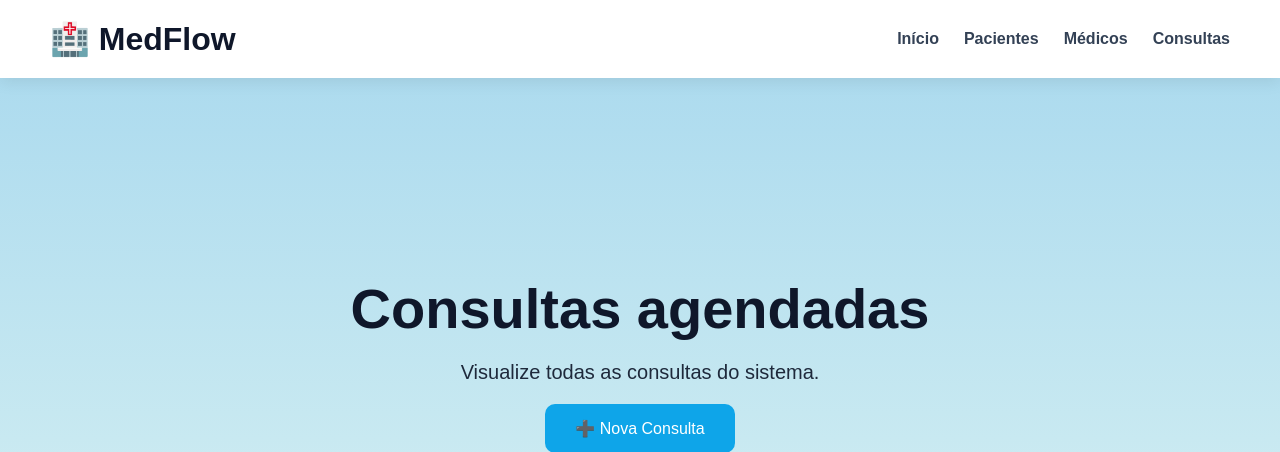
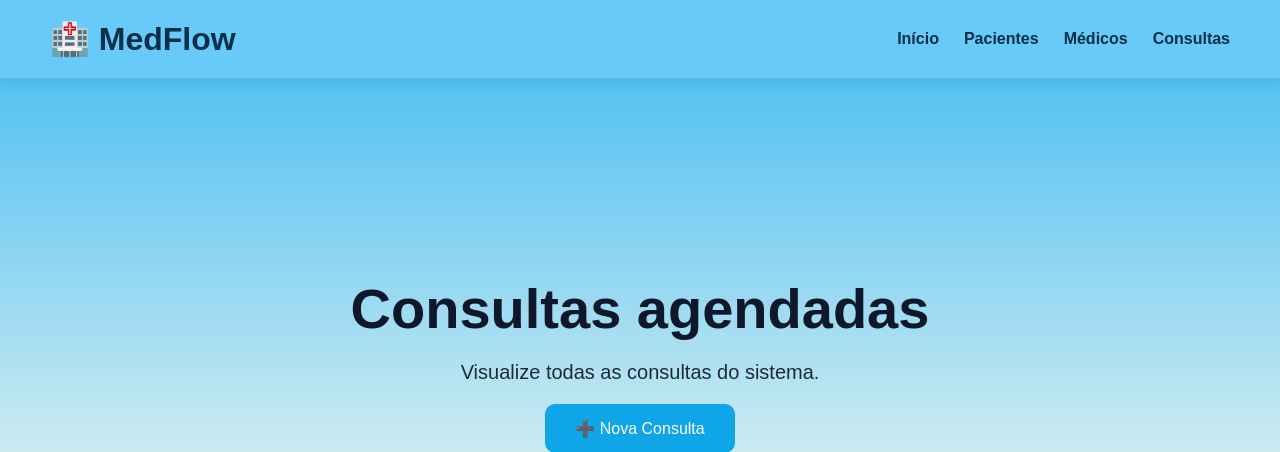
Before and after one commit to SamuelBerto/MedFlow, a Flask app: page /consultas in a window 1280 px wide. Shown: the top 452 px of the page. Run offline with Flask 3, Linux system fonts and the light colour scheme; data comes from the database, SQL or seed files in the repository.

Commit message:
feat: aprimora novo visual ao dashboard do Medflow

```diff
--- a/static/css/style.css
+++ b/static/css/style.css
@@ -9,7 +9,7 @@ body {
 
     background: linear-gradient(
         180deg,
-        #a7d8ee 0%,
+        #3bb9f3 0%,
         #c8e9f1 50%,
         #ffffff 100%
     );
@@ -19,7 +19,7 @@ body {
 
 /* NAVBAR */
 .navbar {
-    background: white;
+    background: #67caf8;
 
     display: flex;
     justify-content: space-between;
@@ -37,7 +37,8 @@ body {
 .logo {
     font-size: 32px;
     font-weight: 700;
-    color: #0f172a;
+    color: #082f49;
+
 }
 
 .menu {
@@ -46,7 +47,7 @@ body {
 }
 
 .menu a {
-    color: #334155;
+    color: #082f49;
 
     text-decoration: none;
     font-weight: 600;
@@ -244,7 +245,7 @@ table {
 .hero-banner {
     background: linear-gradient(
     135deg,
-    #0ea5e9,
+    #10a8ee,
     #38bdf8,
     #7dd3fc
     );
@@ -296,7 +297,7 @@ table {
 }
 .hero-image img {
     width: 100%;
-    max-width: 500%;
+    max-width: 550px;
     border-radius: 20px;
 
     box-shadow: 0 15px 35px rgba(0, 0, 0, 0.15);
```
